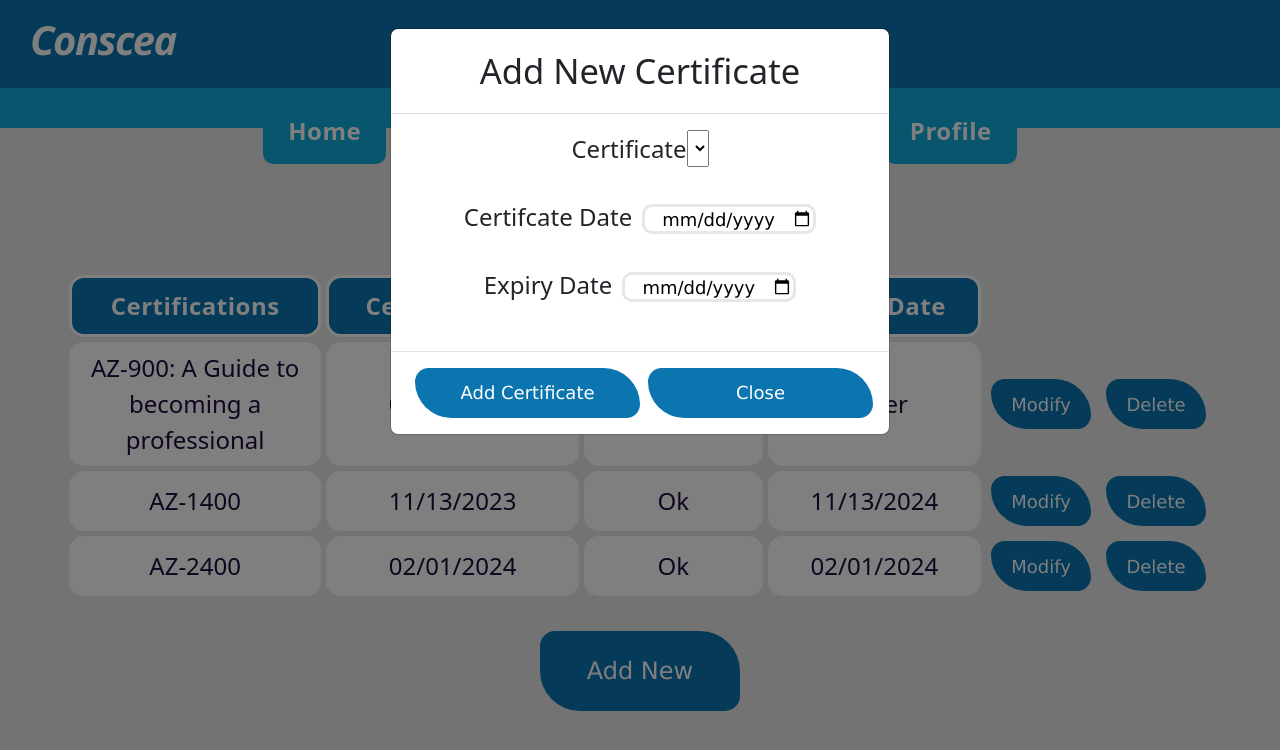
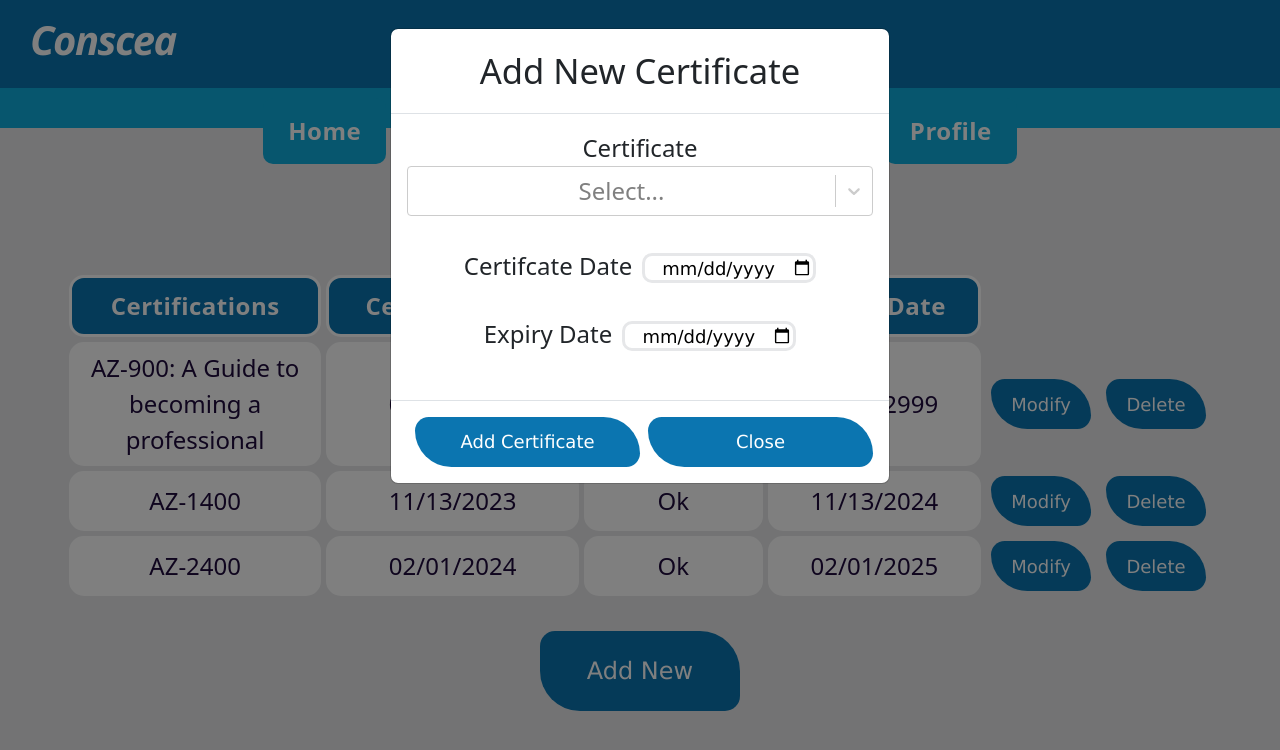
Before and after one commit to bsumner2/cs590_stub, a React (Create React App) app in the folder consceafrontend/: page / in a window 1280 px wide. Both pictures are taken after a click on the button "Add New". Shown: the top 750 px of the page. Built offline with nearby package versions, Linux system fonts and the light colour scheme.

Commit message:
Huge Modal progress, 'modify' modals now link info to each certificate

```diff
--- a/consceafrontend/package.json
+++ b/consceafrontend/package.json
@@ -12,6 +12,7 @@
     "react-bootstrap": "^2.10.2",
     "react-dom": "^18.2.0",
     "react-scripts": "5.0.1",
+    "react-select": "^5.8.0",
     "web-vitals": "^2.1.4"
   },
   "scripts": {
--- a/consceafrontend/src/pages/Home/Home.jsx
+++ b/consceafrontend/src/pages/Home/Home.jsx
@@ -1,6 +1,6 @@
 import './Home.css'
 import 'bootstrap/dist/css/bootstrap.min.css';
-// import Certificate from "../../Components/Certificate.jsx"
+import Select from 'react-select'
 import { useState } from 'react';
 import Button from 'react-bootstrap/Button';
 import Modal from 'react-bootstrap/Modal';
@@ -8,17 +8,32 @@ import Modal from 'react-bootstrap/Modal';
 // Example of a data array that
 // you might receive from an API
 const data = [
-    { certification: "AZ-900: A Guide to becoming a professional", certifcationDate: "06/24/2011", status:"Permanent", expiryDate:"Never"},
-    { certification: "AZ-1400", certifcationDate: "11/13/2023", status:"Ok", expiryDate:"11/13/2024"},
-    { certification: "AZ-2400", certifcationDate: "02/01/2024", status:"Ok", expiryDate:"02/01/2024"},
+    { certification: "AZ-900: A Guide to becoming a professional", id: "244322", certifcationDate: "06/24/2011", status:"Permanent", expiryDate:"12/31/2999"},
+    { certification: "AZ-1400", id: "243352", certifcationDate: "11/13/2023", status:"Ok", expiryDate:"11/13/2024"},
+    { certification: "AZ-2400", id: "345534", certifcationDate: "02/01/2024", status:"Ok", expiryDate:"02/01/2025"},
 ]
+
+const certs = [
+    { id: "23454", desc: "AZ-900: A Guide to becoming a professional" },
+    { id: "24532", desc: "AZ-1400" },
+    { id: "26421", desc: "AZ-2400" },
+]
+
+const certOptions = certs.map((certInfo) => {
+    return {
+        value: certInfo.id,
+        label: certInfo.desc,
+    }
+})
 
 export default function Home() {
     const [showAdd, setShowAdd] = useState(false);
     const [showModify, setShowModify] = useState(false);
     const [showDelete, setShowDelete] = useState(false);
 
-    const [modCert, setModCert] = useState(new Date());
+    const [modDate, setModDate] = useState(new Date().toLocaleDateString());
+    const [modExpiry, setModExpiry] = useState(new Date().toLocaleDateString());
+    const [modDefaultOption, setModDefaultOption] = useState(0);
 
     const handleCloseAdd = () => setShowAdd(false);
     const handleShowAdd = () => setShowAdd(true);
@@ -27,14 +42,11 @@ export default function Home() {
     const handleCloseDelete = () => setShowDelete(false);
     const handleShowDelete = () => setShowDelete(true);
 
-    const modHandler = (name, value) => {
-        console.log(name, value);
-        setModCert( prevCert => {
-            console.log(prevCert);
-            return { ...prevCert, [name.target.name]: value.target.value}
-        })
-        console.log(modCert);
-        handleShowModify();
+    const modHandler = (date, exp, index) => {
+        setModDefaultOption(index)
+        setModDate(new Date(date).toISOString().slice(0,10))
+        setModExpiry(new Date(exp).toISOString().slice(0,10))
+        handleShowModify()
      }
 
     return (
@@ -56,7 +68,7 @@ export default function Home() {
                             <td>{val.certifcationDate}</td>
                             <td>{val.status}</td>
                             <td>{val.expiryDate}</td>
-                            <td class="btns"><button onClick={ () => modHandler("name", "value")} name={val} value={val} class="certCRUD">Modify</button></td>
+                            <td class="btns"><button onClick={ () => modHandler(val.certifcationDate, val.expiryDate, key)} class="certCRUD">Modify</button></td>
                             <td class="btns"><button onClick={handleShowDelete} class="certCRUD">Delete</button></td>
                         </tr>
                     )
@@ -78,7 +90,7 @@ export default function Home() {
                 <div class="addnewcert">
                     <div class="formSegment">
                         <label for="certificate"> Certificate </label>
-                        <select id="certificate"></select>
+                        <Select options={certOptions} isSearchable id="certificate"></Select>
                     </div>
                     <div class="formSegment">
                         <label for="certDate"> Certifcate Date </label>
@@ -111,15 +123,15 @@ export default function Home() {
                 <div class="modifycert">
                     <div class="formSegment">
                         <label for="certificate"> Certificate </label>
-                        <select id="certificate"></select>
+                        <Select options={certOptions} defaultValue={certOptions[modDefaultOption]} isSearchable id="certificate"></Select>
                     </div>
                     <div class="formSegment">
                         <label for="certDate"> Certifcate Date </label>
-                        <input type="date" id="certDate"></input>
+                        <input type="date" id="certDate" value={modDate} onChange={e => setModDate(e.target.value)}></input>
                     </div>
                     <div class="formSegment">
                         <label for="certExpiry"> Expiry Date </label>
-                        <input type="date" id="certExpiry"></input>
+                        <input type="date" id="certExpiry" value={modExpiry} onChange={e => setModExpiry(e.target.value)}></input>
                     </div>
                 </div>
             </form>
```
Also changed, not shown: 1 other file (tests, documents, lock files or other folders).
